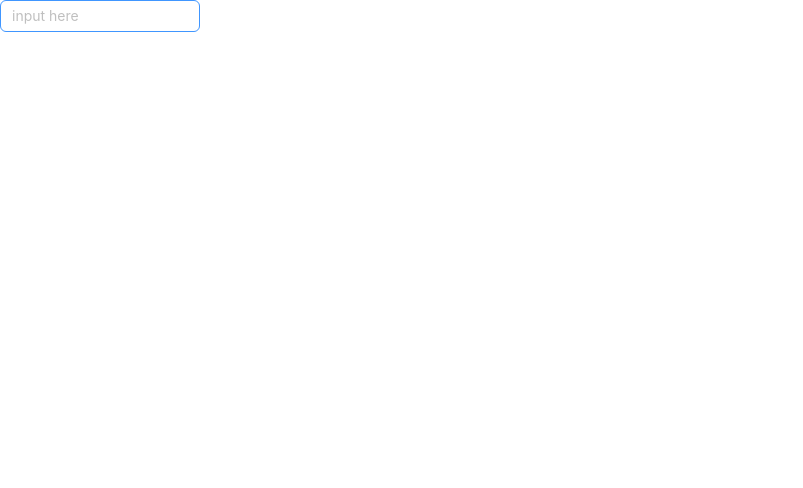
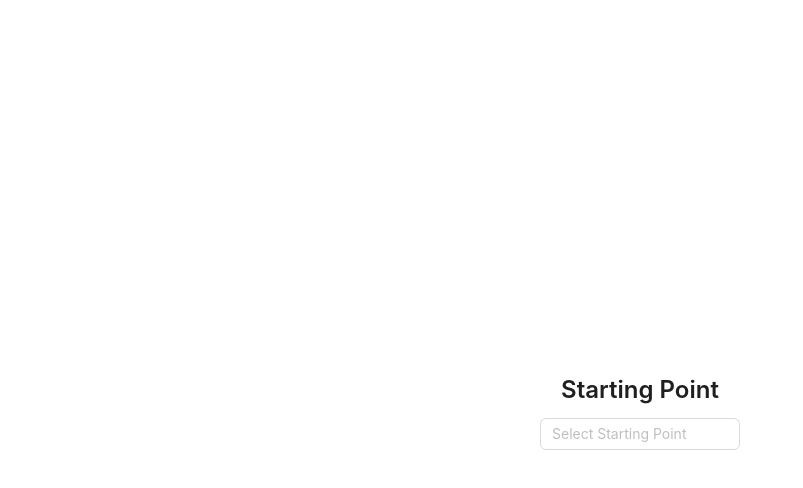
Before and after one commit to OmarTES/The-Wayfinders-Navigation, a React (Create React App) app in the folder wayfindersFrontend/: page / in a window 1280 px wide. Shown: the top 488 px of the page, without its empty margins (0-803 px from the left). Built offline with nearby package versions, Linux system fonts and the light colour scheme.

Commit message:
starting select done

```diff
--- a/wayfindersFrontend/src/App.tsx
+++ b/wayfindersFrontend/src/App.tsx
@@ -1,11 +1,10 @@
-import React, { useState } from 'react';
-import logo from './logo.svg';
-import SearchBar from './Components/SearchBar';
+import React from 'react';
+import StartSelector from './Components/StartSelector';
 
 function App() {
   return (
     <div className="App">
-      <SearchBar/>
+      <StartSelector/>
     </div>
   );
 }
--- /dev/null
+++ b/wayfindersFrontend/src/Components/StartSelector.tsx
@@ -0,0 +1,65 @@
+import { AutoComplete } from "antd";
+import Title from "antd/es/typography/Title";
+import React, { useState } from "react";
+import styled from "styled-components";
+
+const StartContainer = styled.div`
+  display: flex;
+	flex-direction: column;
+  width: 100%;
+  height: 100vh;
+  justify-content: center;
+  align-items: center;
+`;
+
+const startingPoints = [
+  "Bus Stop",
+  "Bay street",
+  "Fort street",
+  "DT Main entrance",
+  "Emergency",
+  "Royal block - royal west",
+  "Patient Care Center",
+];
+
+interface FilteredProps {
+  value: string;
+}
+
+const StartSelector = () => {
+  const [filteredValues, setFilteredValues] = useState<Array<FilteredProps>>(
+    []
+  );
+
+  const getPanelValue = (searchText: string) => {
+    const tempArray: Array<FilteredProps> = [];
+    const regEx = new RegExp(searchText);
+    for (let i = 0; i < startingPoints.length; i++) {
+      if (startingPoints[i].toLowerCase().match(regEx)) {
+        const tempObject: FilteredProps = {
+          value: startingPoints[i],
+        };
+        tempArray.push(tempObject);
+      }
+    }
+		return !searchText ? [] : tempArray;
+  };
+
+  const onSelect = (data: string) => {
+    console.log("onSelect", data);
+  };
+  return (
+    <StartContainer>
+			<Title level={3}>Starting Point</Title>
+      <AutoComplete
+        options={filteredValues}
+        style={{ width: 200 }}
+        onSelect={onSelect}
+        onSearch={(text: string) => setFilteredValues(getPanelValue(text))}
+        placeholder="Select Starting Point"
+      />
+    </StartContainer>
+  );
+};
+
+export default StartSelector;
```
